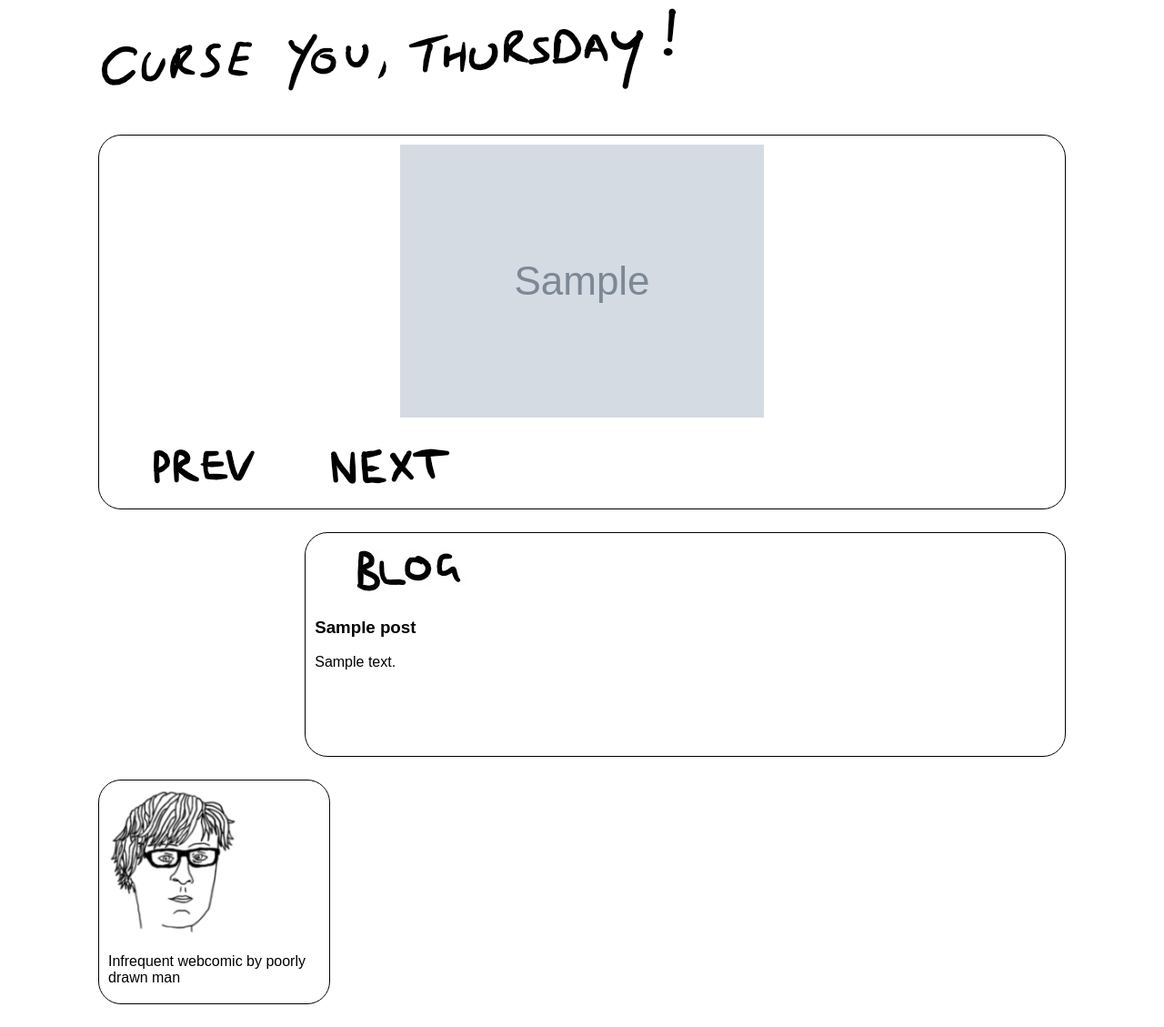
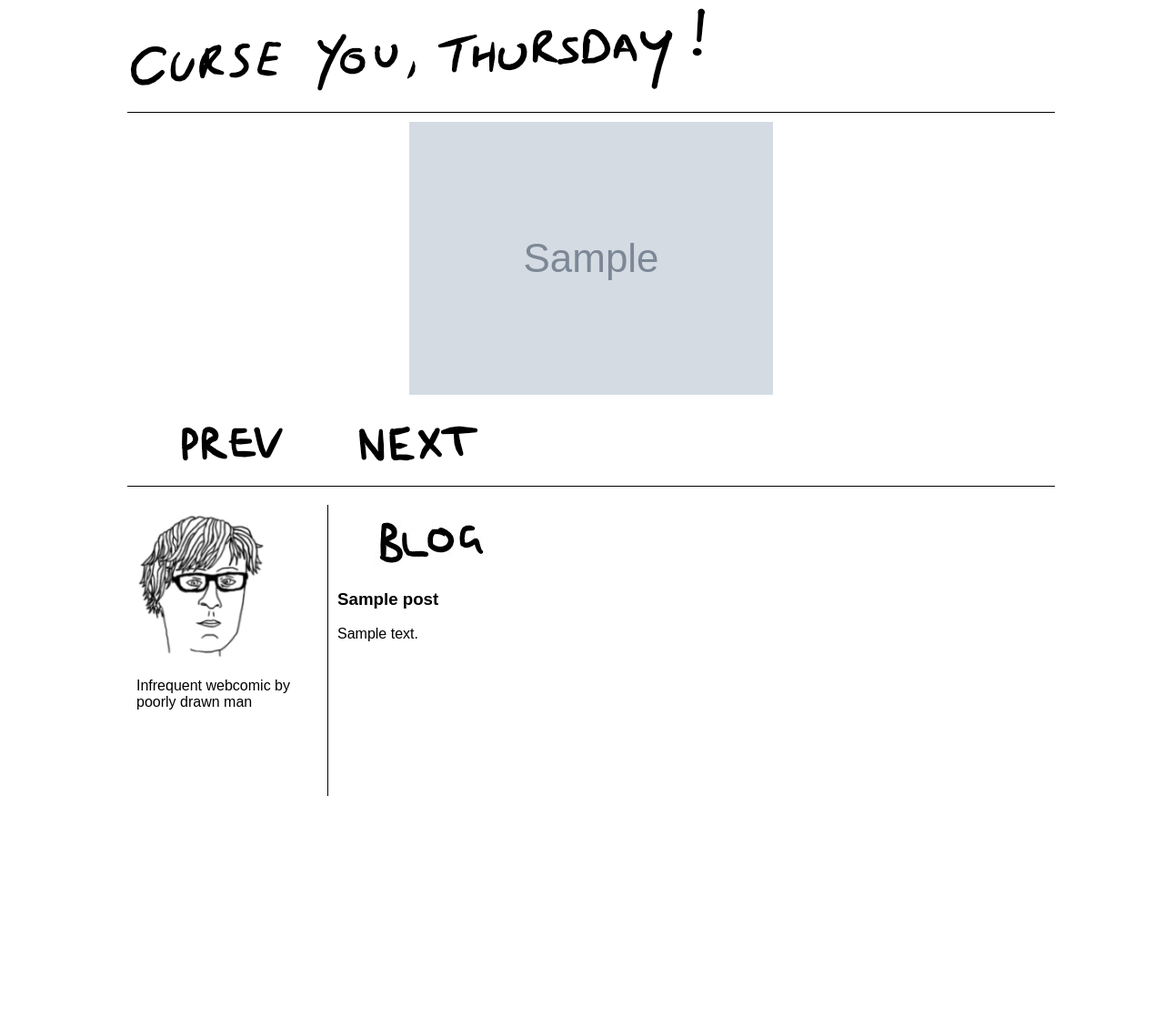
Before and after one commit to daveSHMB/cyt, a Django app: template cyt/templates/comic/index.html in a window 1280 px wide. Shown: the whole page at 91% size. After the commit the page ends 875 px from the top, so only its background shows below. Run offline with Django 3.2, Linux system fonts and the light colour scheme; the template is opened without the code that fills it: most values are stand-ins (such as "Sample title", 1, 10 or a date in 2020); grey boxes marked "Sample" are stand-in pictures.

Commit message:
Fixed margins/centering

```diff
--- a/cyt/static/css/cyt.css
+++ b/cyt/static/css/cyt.css
@@ -1,32 +1,23 @@
-
-
 body {
     font-family: Arial, Verdana, sans-serif;
-}
-
-div {
-  margin: 0px 50px 25px 50px;
-}
-
-#title-box {
 
 }
 
-/*img.logo {
-  display: block;
-  margin:auto;
-}*/
+#content {
+  width: 1000px;
+  margin: 0 auto;
 
+}
 
 #strip-box {
-  display:block;
-  margin: 0px 50px 25px 50px;
-  min-width: 800px;
-  max-width: 100%;
+    /*display:block;*/
+    /*margin: 0px 50px 25px 50px;*/
+    width: 1000px;
     background-color: #ffffff;
-  border: 1px solid;
-  border-radius: 25px;
+    border-top: 1px solid;
+    border-bottom: 1px solid;
     padding: 10px 10px 10px 10px;
+    margin-bottom: 20px;
 }
 
 .strip {
@@ -36,21 +27,19 @@ div {
 }
 
 .blog, .about {
-  border: 1px solid;
-  border-radius: 25px;
+    /*overflow: auto;*/
+    float: left;
+    /*border-radius: 25px;*/
     padding: 10px 10px 10px 10px;
-  min-height: 225px;
-  max-height: 225px;
+    min-height: 300px;
+    max-height: 300px;
 }
 
 .blog {
-  float: right;
-  min-width: 70%;
-  max-width: 70%;
+    width: 755px;
 }
 
 .about {
-  overflow:hidden;
-  min-width: 20%;
-  max-width: 20%;
+    width: 200px;
+    border-right: 1px solid;
 }
--- a/cyt/templates/comic/index.html
+++ b/cyt/templates/comic/index.html
@@ -10,32 +10,30 @@
 </head>
 
 <body>
+    <div id="content">
+
         <div id="title-strip">
             <div id="title-box">
-    <img class="logo" src={% static "images/logo.jpg" %} title="Curse You Thursday"/>
+                <img class="logo" src={% static "images/logo.jpg" %} title="Curse You Thursday" />
             </div>
             <br>
             <div id="strip-box">
-    {% if current_strip %}
-      {% for strip in current_strip %}
-        <img class="strip" src="{{strip.image.url}}" alt="{{strip.alt}}" title="{{strip.alt}}" /> {% endfor %}
-    {% endif %}
+                {% if current_strip %} {% for strip in current_strip %}
+                <img class="strip" src="{{strip.image.url}}" alt="{{strip.alt}}" title="{{strip.alt}}" /> {% endfor %} {% endif %}
 
                 <table>
                     <tr>
                         <td>
                             {% if current_strip.has_next %}
-              <a href="?page={{ current_strip.next_page_number }}"><img src={% static "images/prev.jpg" %} title="previous"/></a>
+                            <a href="?page={{ current_strip.next_page_number }}"><img src={% static "images/prev.jpg" %} title="previous" /></a>
                             {% else %}
-              <img src={% static "images/prev.jpg" %} title="previous"/>
-            {% endif %}
+                            <img src={% static "images/prev.jpg" %} title="previous" /> {% endif %}
                         </td>
                         <td>
                             {% if current_strip.has_previous %}
-              <a href="?page={{ current_strip.previous_page_number }}"><img src={% static "images/next.jpg" %} title="next"/></a>
+                            <a href="?page={{ current_strip.previous_page_number }}"><img src={% static "images/next.jpg" %} title="next" /></a>
                             {% else %}
-              <img src={% static "images/next.jpg" %} title="next"/>
-            {% endif %}
+                            <img src={% static "images/next.jpg" %} title="next" /> {% endif %}
                         </td>
                     </tr>
                 </table>
@@ -43,20 +41,22 @@
         </div>
 
         <div id="blog-about">
-    <div class="blog">
-    <img src={% static "images/blog.jpg" %} title="blog" />
-    {% if recent_posts %}
-      {% for p in recent_posts %}
-        <h3>{{p.title}}</h3>
-        <p>{{p.text}}</p>
-      {% endfor %}
-    {% endif %}
-  </div>
 
             <div class="about">
                 <img src={% static "images/itisme.jpg" %} />
                 <p>Infrequent webcomic by poorly drawn man</p>
             </div>
+
+            <div class="blog">
+                <img src={% static "images/blog.jpg" %} title="blog" /> {% if recent_posts %} {% for p in recent_posts %}
+                <h3>{{p.title}}</h3>
+                <p>{{p.text}}</p>
+                {% endfor %} {% endif %}
+            </div>
+
+
+        </div>
     </div>
 </body>
+
 </html>
```
Also changed, not shown: 18 other files. Lines whose indentation alone changed are shown as unchanged.
